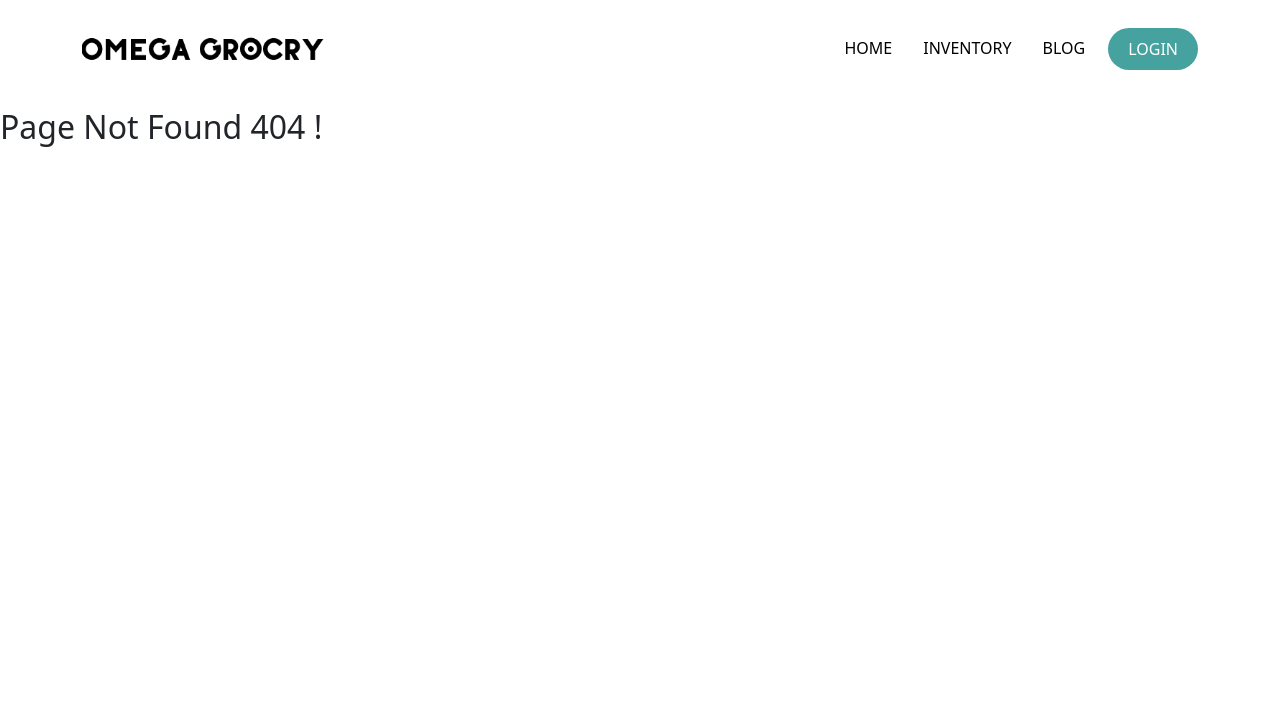
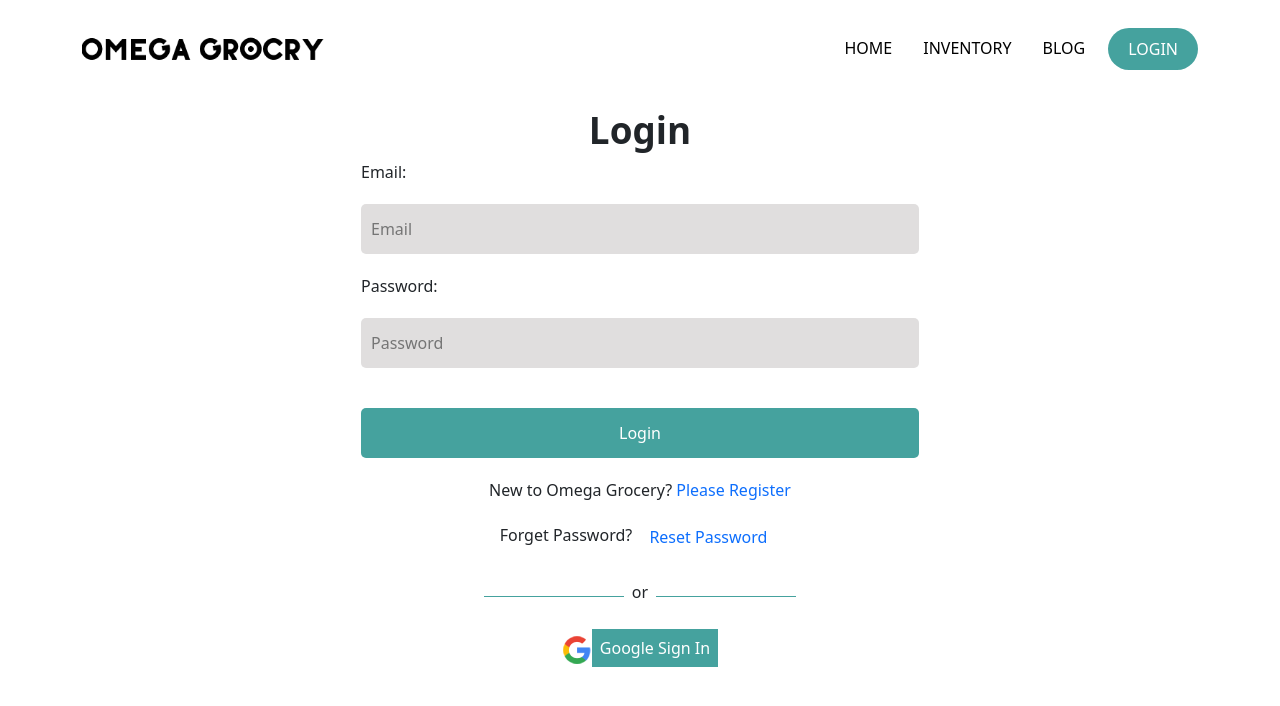
Before and after one commit to PalashDas11/omega-store, a React (Create React App) app: page /login in a window 1280 px wide. Before the commit this address had no page. Shown: the top 706 px of the page. Built offline with nearby package versions, Linux system fonts and the light colour scheme.

Commit message:
login and signup page

```diff
--- a/src/App.js
+++ b/src/App.js
@@ -8,6 +8,8 @@ import Blog from './component/Blog/Blog';
 import Inventory from './component/Inventory/Inventory';
 import Header from './component/Header/Header';
 import NotFound from './component/NotFound/NotFound';
+import Login from './component/Login/Login';
+import Signup from './component/Signup/Signup';
 
 function App() {
   return (
@@ -17,6 +19,8 @@ function App() {
        <Route path ="/" element ={<Home></Home>}></Route>
        <Route path = "/inventory" element = {<Inventory></Inventory>}></Route>
        <Route path = "/blog" element ={<Blog></Blog>} ></Route>
+       <Route path ="/login" element ={<Login></Login>}></Route>
+       <Route path ="/signup" element ={<Signup></Signup>}></Route>
        <Route path = "*" element = {<NotFound></NotFound>}></Route>
 
      </Routes>
--- /dev/null
+++ b/src/component/Login/Login.css
@@ -0,0 +1,39 @@
+.form-box{
+    width: 50%;
+    margin: 0px auto;
+}
+form h2{
+    font-size: 2.3rem;
+    font-weight:  700;
+}
+
+input{
+	width:100%;
+	height: 50px;
+    font-weight: 500;
+	background: #e0dede;
+	margin: 20px auto;
+	padding: 10px;
+	border: none;
+	outline: none;
+	border-radius: 5px;
+
+}
+label{
+    font-weight: 500;
+}
+.login-btn{
+    width: 100%;
+    display: block;
+    background-color:#45A29E;
+    color: white;
+}
+.custom-primary-bg{
+    background-color: #45A29E !important;
+}
+
+@media screen and (max-width:578px){
+    .form-box{
+        width: 80%;
+    }
+}
--- a/src/component/Login/Login.js
+++ b/src/component/Login/Login.js
@@ -1,9 +1,30 @@
 import React from 'react';
+import { Button, Form } from 'react-bootstrap';
+import { Link } from 'react-router-dom';
+import SocialLogin from '../SocialLogin/SocialLogin';
+import './Login.css'
 
 const Login = () => {
     return (
-        <div>
-            <h2>this is login page</h2>
+        <div className='container'>
+            <div className="form-box">
+            <div className="d-flex justify-content-center align-items-center ">
+                <form>
+                    <h2 className="text-center">Login</h2>
+                    <label>Email:</label>
+                    <input type="email" name="email" placeholder="Email" required />
+                     <label>Password:</label>
+                    <input type="password" name="pswd" placeholder="Password" required />
+                    <input type="submit" value="Login" className="login-btn" />
+                </form>
+
+            </div>
+            <div className='text-center'>
+                <p>New to Omega Grocery? <Link to="/signup" className='text-primary pe-auto text-decoration-none'>Please Register</Link> </p>
+                <p>Forget Password? <button className='btn btn-link text-primary pe-auto text-decoration-none' >Reset Password</button> </p>
+            </div>
+            <SocialLogin></SocialLogin>
+            </div>
         </div>
     );
 };
--- /dev/null
+++ b/src/component/Signup/Signup.js
@@ -0,0 +1,32 @@
+import React from 'react';
+import { Link } from 'react-router-dom';
+import SocialLogin from '../SocialLogin/SocialLogin';
+
+const Signup = () => {
+    return (
+        <div className='container'>
+            <div className="form-box">
+                <div className="d-flex justify-content-center align-items-center ">
+                    <form>
+                        <h2 className="text-center">SignUp</h2>
+                        <label>Name:</label>
+                        <input type="text" name="name" placeholder="Name" required />
+                        <label>Email:</label>
+                        <input type="email" name="email" placeholder="Email" required />
+                        <label>Password:</label>
+                        <input type="password" name="pswd" placeholder="Password" required />
+                        <input type="submit" value="SignUp" className="login-btn" />
+                    </form>
+
+                </div>
+                <div className='text-center'>
+                    <p>Already have an account? <Link to="/login" className='text-primary pe-auto text-decoration-none'>Please Login</Link> </p>
+                    <p>Forget Password? <button className='btn btn-link text-primary pe-auto text-decoration-none' >Reset Password</button> </p>
+                </div>
+                <SocialLogin></SocialLogin>
+            </div>
+        </div>
+    );
+};
+
+export default Signup;
--- /dev/null
+++ b/src/component/SocialLogin/SocialLogin.js
@@ -0,0 +1,23 @@
+import React from 'react';
+import google from '../../img/google.png'
+
+const SocialLogin = () => {
+    return (
+        <div>
+        <div className='d-flex align-items-center justify-content-center'>
+            <div style={{ height: '1px' }} className='custom-primary-bg w-25'></div>
+            <p className='mt-2 px-2'>or</p>
+            <div style={{ height: '1px' }} className='custom-primary-bg w-25'></div>
+        </div>
+
+        <button
+                //onClick={() => signInWithGoogle()}
+                className='btn d-block mx-auto my-2 '>
+                <img style={{ width: '30px' }} src={google} alt="" />
+                <span className="custom-primary-bg text-white p-2">Google Sign In</span>
+            </button>
+    </div>
+    );
+};
+
+export default SocialLogin;
```
Also changed, not shown: src/component/SignIn/SignIn.js (deleted), src/img/google.png (added).
